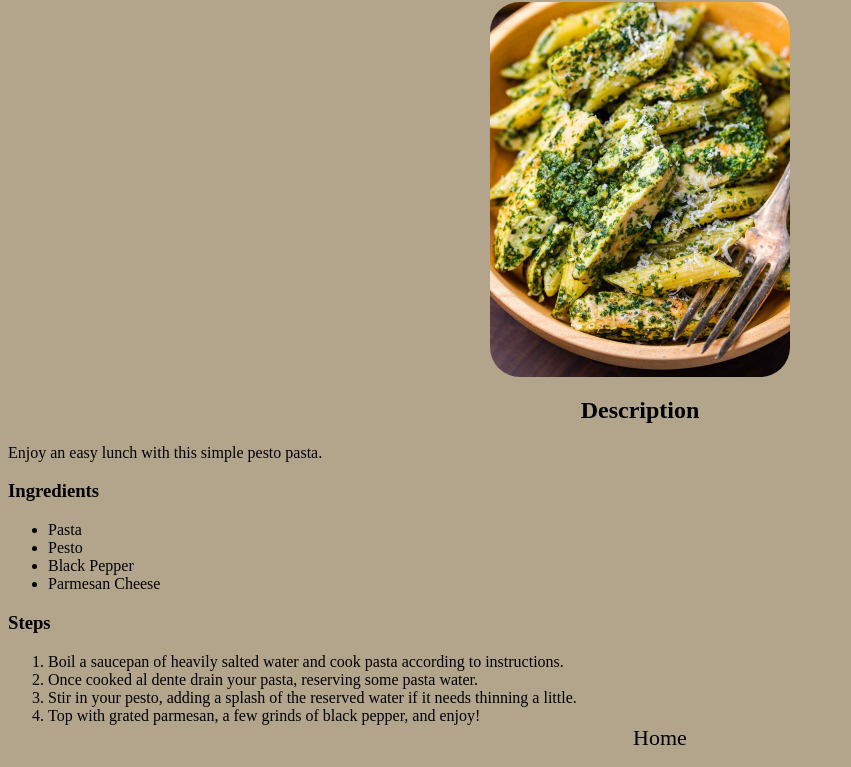
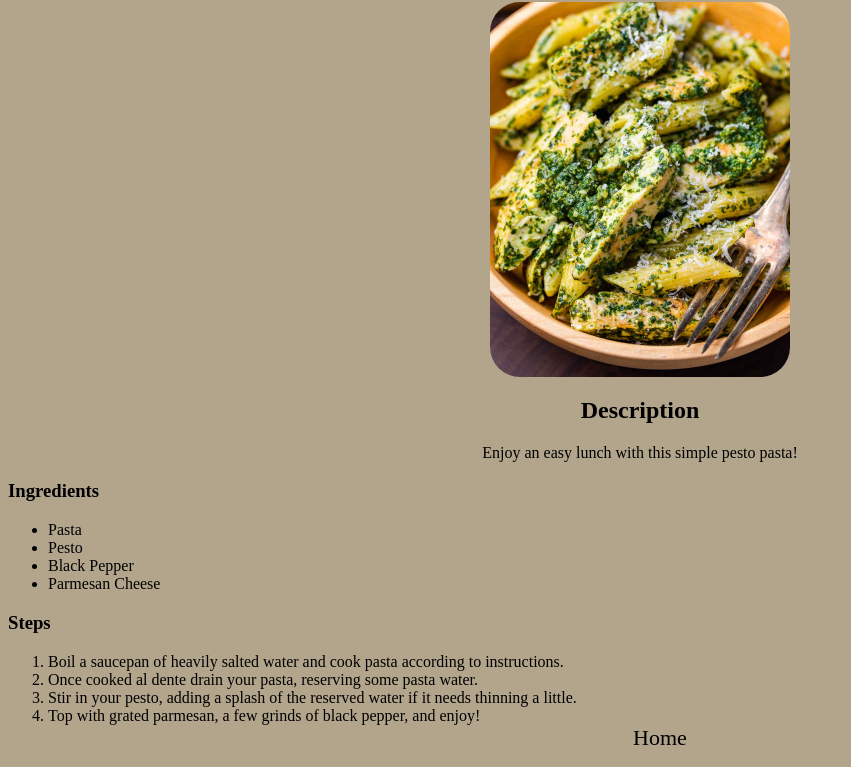
Before and after one commit to CNDR96/odin-recipes, a plain HTML site: page recipes/Pesto-pasta.html in a window 1280 px wide. Shown: the part 78-845 px from the top of the page, without its empty margins (0-851 px from the left). Drawn offline with Linux system fonts and the light colour scheme.

Commit message:
Format text and add some css

```diff
--- a/recipes/Pesto-pasta.html
+++ b/recipes/Pesto-pasta.html
@@ -10,7 +10,7 @@
     <h1>Pesto Pasta</h1>
     <img src="/Images/pesto-pasta.jpg" class="pasta">
     <h2>Description</h2>
-    <p>Enjoy an easy lunch with this simple pesto pasta.
+    <p class="center">Enjoy an easy lunch with this simple pesto pasta!
     </p>
     <h3>Ingredients</h3>
     <ul>
--- a/styles.css
+++ b/styles.css
@@ -58,3 +58,7 @@ a:hover {
     margin: auto;
     border-radius: 30px;
 }
+
+.center {
+    text-align: center;
+}
```
